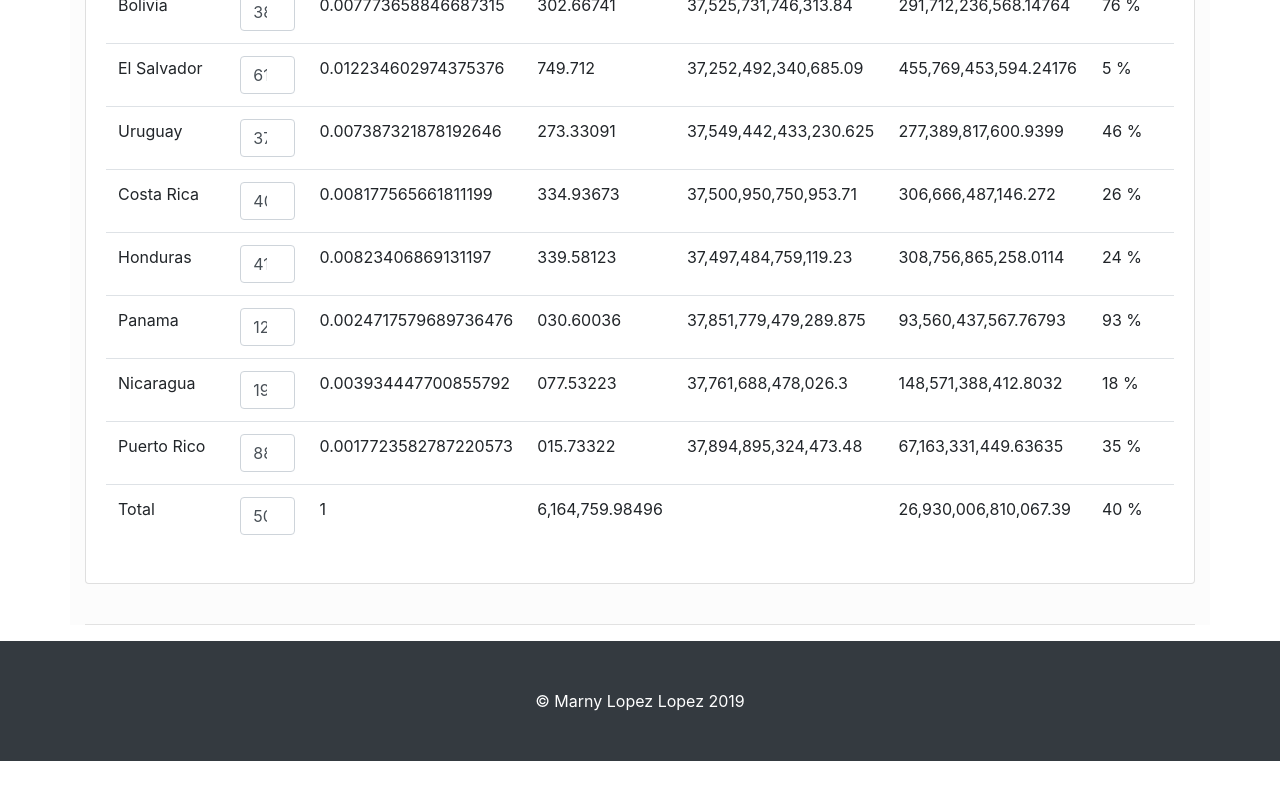
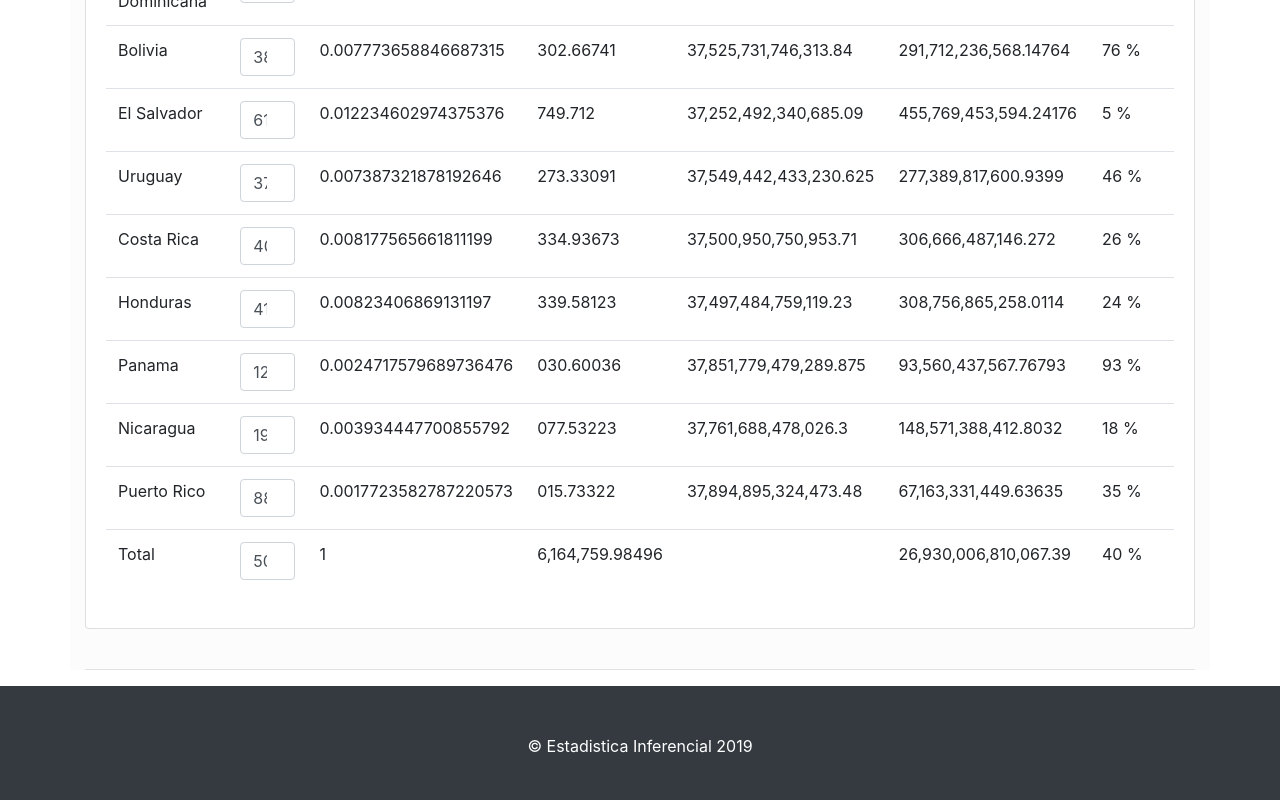
Before and after one commit to iMrLopez/ISW0813, an Angular app: page / in a window 1280 px wide. Shown: the part 1857-2657 px from the top of the page. Before the commit the page ends 2618 px from the top, so only its background shows below. Built offline with nearby package versions, Linux system fonts and the light colour scheme.

Commit message:
Number()
Number()

```diff
--- a/src/app/app.component.html
+++ b/src/app/app.component.html
@@ -254,7 +254,7 @@
 <!-- Footer -->
 <footer class="py-5 bg-dark">
   <div class="container">
-    <p class="m-0 text-center text-white">&copy; Marny Lopez Lopez 2019</p>
+    <p class="m-0 text-center text-white">&copy; Estadistica Inferencial 2019</p>
   </div>
   <!-- /.container -->
 </footer>
--- a/src/app/app.component.ts
+++ b/src/app/app.component.ts
@@ -63,8 +63,9 @@ export class AppComponent {
 
   recalculateTotal() { // TODO esto no funciona
     let total = 0;
+
     this.data.forEach(element => {
-      total += (element[this.varSelectedTab]);
+      total = Number(element[this.varSelectedTab])  + total;
 
       if (element['Pais'] === 'Total') {
         element[this.varSelectedTab] = total;
```
Also changed, not shown: src/assets/header.jpg.
